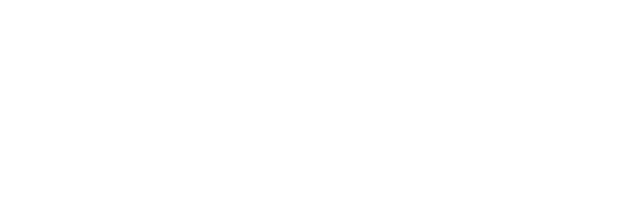
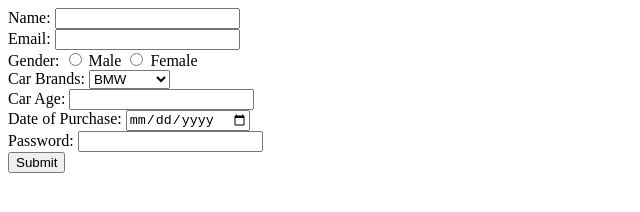
Before and after one commit to acciojob/car-insurance-form-Sachin8412, a website: page main.html in a window 1280 px wide. Shown: the whole page, without its empty margins (0-640 px from the left). Drawn offline with Linux system fonts and the light colour scheme.

Commit message:
created a submission

```diff
--- a/main.html
+++ b/main.html
@@ -7,6 +7,48 @@
 </head>
 
 <body>
+	<form method="post">
+        <div>
+            <label for="name">Name:</label>
+            <input type="text" id="name" name="name" required>
+        </div>
+        <div>
+            <label for="email">Email:</label>
+            <input type="email" id="email" name="email" required>
+        </div>
+        <div>
+            <label>Gender:</label>
+            <input type="radio" id="male" name="gender" value="male" required>
+            <label for="male">Male</label>
+            <input type="radio" id="female" name="gender" value="female" required>
+            <label for="female">Female</label>
+        </div>
+        <div>
+            <label for="cars">Car Brands:</label>
+            <select id="cars" name="cars">
+                <option value="bmw">BMW</option>
+                <option value="audi">Audi</option>
+                <option value="mercedes">Mercedes</option>
+            </select>
+        </div>
+        <div>
+            <label for="carage">Car Age:</label>
+            <input type="number" id="carage" name="carage" required>
+        </div>
+        <div>
+            <label for="dop">Date of Purchase:</label>
+            <input type="date" id="dop" name="dop" required>
+        </div>
+        <div>
+            <label for="password">Password:</label>
+            <input type="password" id="password" name="password" required>
+        </div>
+        <div>
+            <button type="submit">Submit</button>
+        </div>
+    </form>
+
+
 	<!-- the entire body must be written by student -->
     <script type="text/javascript" src="./script.js">
 </script>
```
